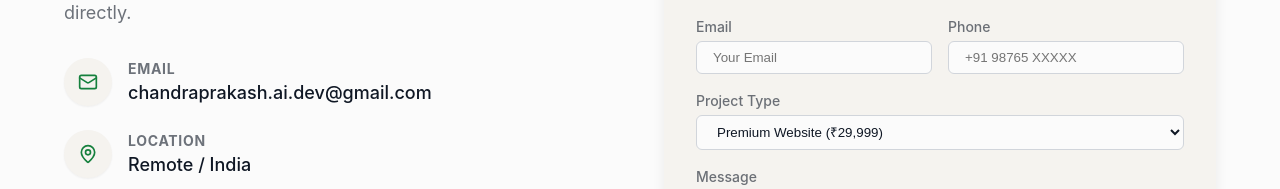
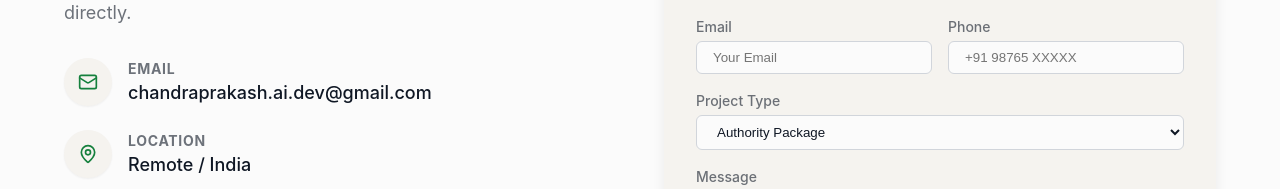
Before and after one commit to chandraprakash-ai/freelance-portfolio, a React (Vite) app: page / in a window 1280 px wide. Shown: the part 5206-5395 px from the top of the page. Built offline with nearby package versions, Linux system fonts and the light colour scheme.

Commit message:
V3.15: small fixes

```diff
--- a/src/components/Contact.tsx
+++ b/src/components/Contact.tsx
@@ -13,7 +13,7 @@ export function Contact() {
         company: "",
         email: "",
         phone: "",
-        projectType: "Premium Website (₹29,999)",
+        projectType: "Authority Package",
         message: "",
         terms: false
     });
@@ -78,7 +78,7 @@ export function Contact() {
                     company: "",
                     email: "",
                     phone: "",
-                    projectType: "Premium Website (₹29,999)",
+                    projectType: "Authority Package",
                     message: "",
                     terms: false
                 });
@@ -241,9 +241,9 @@ export function Contact() {
                                         value={formData.projectType}
                                         onChange={handleChange}
                                     >
-                                        <option>Premium Website (₹29,999)</option>
-                                        <option>Standard Website (₹18,000)</option>
-                                        <option>Basic Website (₹12,000)</option>
+                                        <option>Authority Package</option>
+                                        <option>Growth Package</option>
+                                        <option>Starter Package</option>
                                         <option>Custom Requirement</option>
                                     </select>
                                 </div>
--- a/src/components/Pricing.tsx
+++ b/src/components/Pricing.tsx
@@ -38,7 +38,7 @@ export function PremiumPackage() {
                                 <span className="price-period">/ one-time</span>
                             </div>
                             <button
-                                onClick={() => handleSelect(`${PRICING_PLANS.authority.name} (${PRICING_PLANS.authority.price})`)}
+                                onClick={() => handleSelect(`${PRICING_PLANS.authority.name} Package`)}
                                 className="cta-button"
                             >
                                 Get Started Now
@@ -93,7 +93,7 @@ export function PricingTable() {
                                 <li key={i} className="card-feature-item"><Check className="card-check-icon" /> {feature}</li>
                             ))}
                         </ul>
-                        <button onClick={() => handleSelect(`${PRICING_PLANS.starter.name} (${PRICING_PLANS.starter.price})`)} className="card-button">Choose {PRICING_PLANS.starter.name}</button>
+                        <button onClick={() => handleSelect(`${PRICING_PLANS.starter.name} Package`)} className="card-button">Choose {PRICING_PLANS.starter.name}</button>
                     </motion.div>
 
                     {/* Growth */}
@@ -107,7 +107,7 @@ export function PricingTable() {
                                 <li key={i} className="card-feature-item"><Check className="card-check-icon" /> {feature}</li>
                             ))}
                         </ul>
-                        <button onClick={() => handleSelect(`${PRICING_PLANS.growth.name} (${PRICING_PLANS.growth.price})`)} className="card-button primary">Choose {PRICING_PLANS.growth.name}</button>
+                        <button onClick={() => handleSelect(`${PRICING_PLANS.growth.name} Package`)} className="card-button primary">Choose {PRICING_PLANS.growth.name}</button>
                     </motion.div>
 
                     {/* Authority */}
@@ -120,7 +120,7 @@ export function PricingTable() {
                                 <li key={i} className="card-feature-item"><Check className="card-check-icon" /> {feature}</li>
                             ))}
                         </ul>
-                        <button onClick={() => handleSelect(`${PRICING_PLANS.authority.name} (${PRICING_PLANS.authority.price})`)} className="card-button">Choose {PRICING_PLANS.authority.name}</button>
+                        <button onClick={() => handleSelect(`${PRICING_PLANS.authority.name} Package`)} className="card-button">Choose {PRICING_PLANS.authority.name}</button>
                     </motion.div>
                 </motion.div>
                 <div className="pricing-note">
--- a/src/pages/PricingIndia.tsx
+++ b/src/pages/PricingIndia.tsx
@@ -183,7 +183,7 @@ export function PricingIndia() {
                                 </ul>
                                 <button
                                     className="india-package-cta"
-                                    onClick={() => handlePackageSelect(`${pkg.name} (${pkg.price})`)}
+                                    onClick={() => handlePackageSelect(`${pkg.name} Package`)}
                                 >
                                     Choose {pkg.name}
                                 </button>
```
